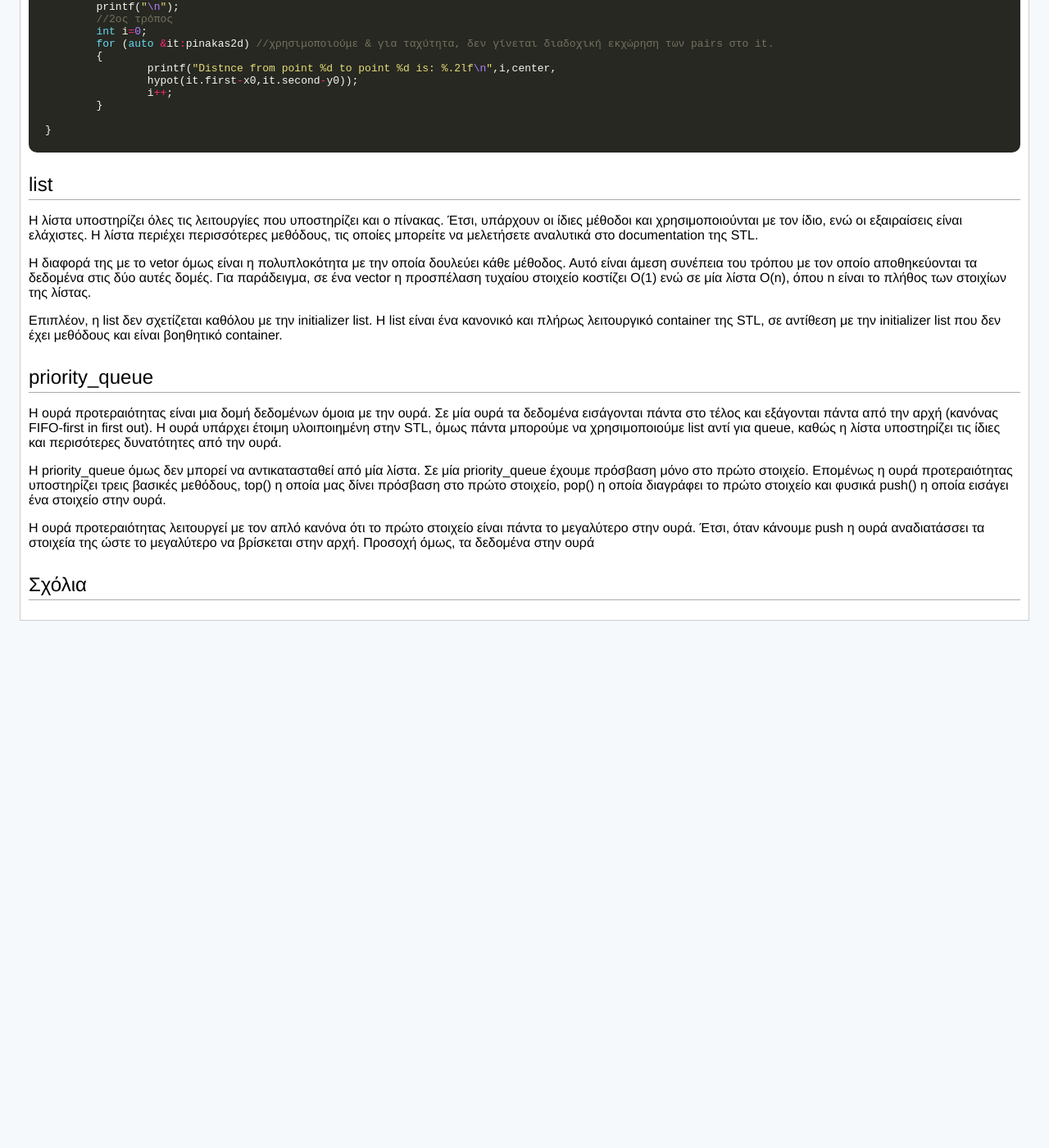
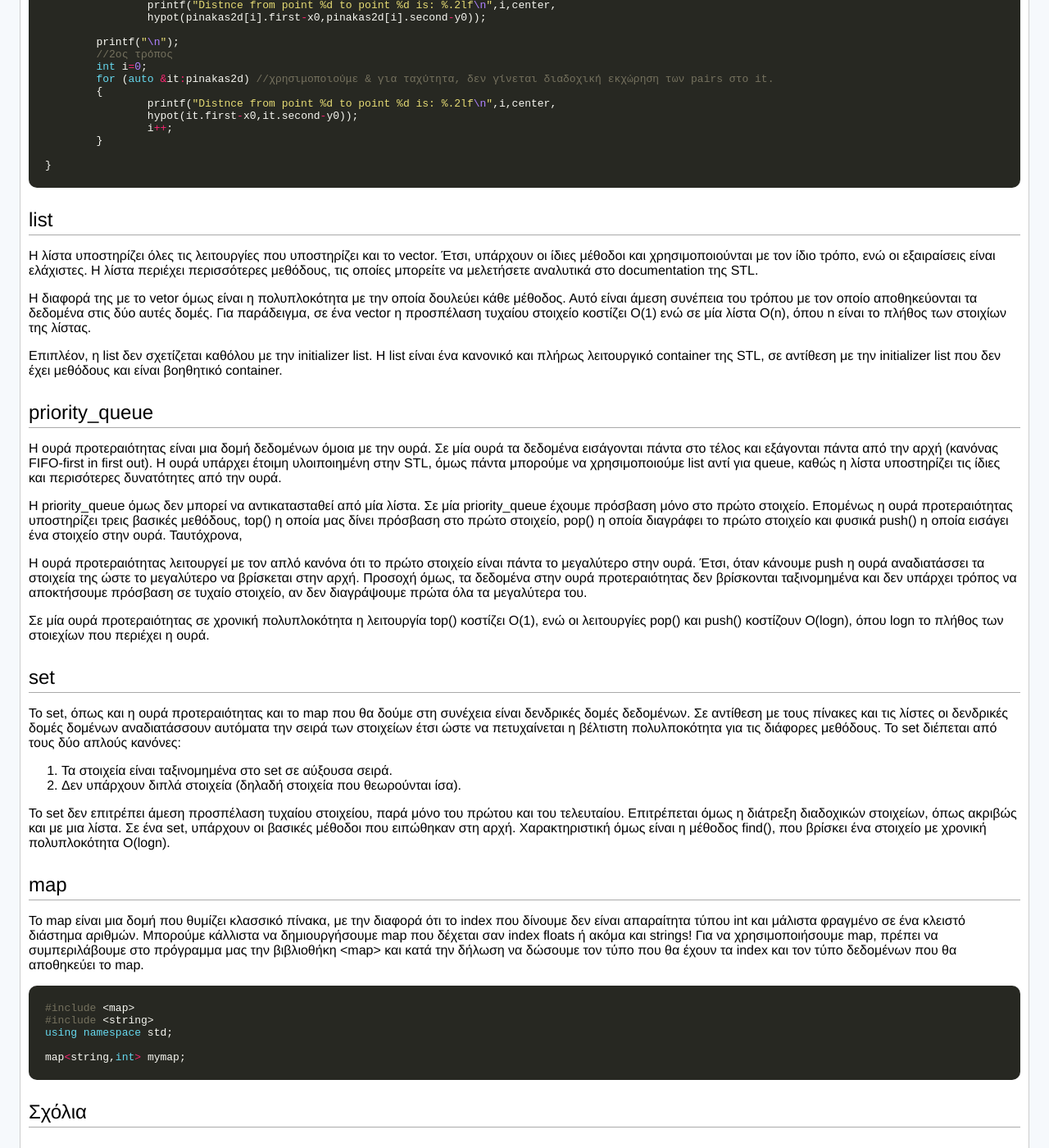
Before and after one commit to kallinikos/kallinikos.github.io, a Jekyll site: the page built from _posts/2017-08-23-STL.md, in a window 1280 px wide and 1400 px high, scrolled down 5204 px. Shown: the whole window at 82% size. Built offline with Jekyll 4.4.1, drawn with Linux system fonts in a browser that asks for light colours; comment, search, counter and statistics services are not loaded; before the commit the page ends 5969 px from its top, so only the background shows below that.

Commit message:
Update 2017-08-23-STL.md

````diff
--- a/_posts/2017-08-23-STL.md
+++ b/_posts/2017-08-23-STL.md
@@ -190,7 +190,7 @@
 }
 ```
 ## list
-Η λίστα υποστηρίζει όλες τις λειτουργίες που υποστηρίζει και ο πίνακας. Έτσι, υπάρχουν οι ίδιες μέθοδοι και χρησιμοποιούνται με τον ίδιο, ενώ οι εξαιραίσεις είναι ελάχιστες. Η λίστα περιέχει περισσότερες μεθόδους, τις οποίες μπορείτε να μελετήσετε αναλυτικά στο documentation της STL.
+Η λίστα υποστηρίζει όλες τις λειτουργίες που υποστηρίζει και το vector. Έτσι, υπάρχουν οι ίδιες μέθοδοι και χρησιμοποιούνται με τον ίδιο τρόπο, ενώ οι εξαιραίσεις είναι ελάχιστες. Η λίστα περιέχει περισσότερες μεθόδους, τις οποίες μπορείτε να μελετήσετε αναλυτικά στο documentation της STL.
 
 H διαφορά της με το vetor όμως είναι η πολυπλοκότητα με την οποία δουλεύει κάθε μέθοδος. Αυτό είναι άμεση συνέπεια του τρόπου με τον οποίο αποθηκεύονται τα δεδομένα στις δύο αυτές δομές. Για παράδειγμα, σε ένα vector η προσπέλαση τυχαίου στοιχείο κοστίζει O(1) ενώ σε μία λίστα O(n), όπου n είναι το πλήθος των στοιχίων της λίστας.
 
@@ -199,6 +199,26 @@
 ## priority_queue
 Η ουρά προτεραιότητας είναι μια δομή δεδομένων όμοια με την ουρά. Σε μία ουρά τα δεδομένα εισάγονται πάντα στο τέλος και εξάγονται πάντα από την αρχή (κανόνας FIFO-first in first out). Η ουρά υπάρχει έτοιμη υλοιποιημένη στην STL, όμως πάντα μπορούμε να χρησιμοποιούμε list αντί για queue, καθώς η λίστα υποστηρίζει τις ίδιες και περισότερες δυνατότητες από την ουρά.
 
-Η priority_queue όμως δεν μπορεί να αντικατασταθεί από μία λίστα. Σε μία priority_queue έχουμε πρόσβαση μόνο στο πρώτο στοιχείο. Επομένως η ουρά προτεραιότητας υποστηρίζει τρεις βασικές μεθόδους, top() η οποία μας δίνει πρόσβαση στο πρώτο στοιχείο, pop() η οποία διαγράφει το πρώτο στοιχείο και φυσικά push() η οποία εισάγει ένα στοιχείο στην ουρά.
+Η priority_queue όμως δεν μπορεί να αντικατασταθεί από μία λίστα. Σε μία priority_queue έχουμε πρόσβαση μόνο στο πρώτο στοιχείο. Επομένως η ουρά προτεραιότητας υποστηρίζει τρεις βασικές μεθόδους, top() η οποία μας δίνει πρόσβαση στο πρώτο στοιχείο, pop() η οποία διαγράφει το πρώτο στοιχείο και φυσικά push() η οποία εισάγει ένα στοιχείο στην ουρά. Ταυτόχρονα,
 
-Η ουρά προτεραιότητας λειτουργεί με τον απλό κανόνα ότι το πρώτο στοιχείο είναι πάντα το μεγαλύτερο στην ουρά. Έτσι, όταν κάνουμε push η ουρά αναδιατάσσει τα στοιχεία της ώστε το μεγαλύτερο να βρίσκεται στην αρχή. Προσοχή όμως, τα δεδομένα στην ουρά
+Η ουρά προτεραιότητας λειτουργεί με τον απλό κανόνα ότι το πρώτο στοιχείο είναι πάντα το μεγαλύτερο στην ουρά. Έτσι, όταν κάνουμε push η ουρά αναδιατάσσει τα στοιχεία της ώστε το μεγαλύτερο να βρίσκεται στην αρχή. Προσοχή όμως, τα δεδομένα στην ουρά προτεραιότητας δεν βρίσκονται ταξινομημένα και δεν υπάρχει τρόπος να αποκτήσουμε πρόσβαση σε τυχαίο στοιχείο, αν δεν διαγράψουμε πρώτα όλα τα μεγαλύτερα του.
+
+Σε μία ουρά προτεραιότητας σε χρονική πολυπλοκότητα η λειτουργία top() κοστίζει Ο(1), ενώ οι λειτουργίες pop() και push() κοστίζουν O(logn), όπου logn το πλήθος των στοιεχίων που περιέχει η ουρά.
+
+## set
+Το set, όπως και η ουρά προτεραιότητας και το map που θα δούμε στη συνέχεια είναι δενδρικές δομές δεδομένων. Σε αντίθεση με τους πίνακες και τις λίστες οι δενδρικές δομές δομένων αναδιατάσσουν αυτόματα την σειρά των στοιχείων έτσι ώστε να πετυχαίνεται η βέλτιστη πολυλποκότητα για τις διάφορες μεθόδους. Το set διέπεται από τους δύο απλούς κανόνες:
+1. Τα στοιχεία είναι ταξινομημένα στο set σε αύξουσα σειρά.
+2. Δεν υπάρχουν διπλά στοιχεία (δηλαδή στοιχεία που θεωρούνται ίσα).
+
+Το set δεν επιτρέπει άμεση προσπέλαση τυχαίου στοιχείου, παρά μόνο του πρώτου και του τελευταίου. Επιτρέπεται όμως η διάτρεξη διαδοχικών στοιχείων, όπως ακριβώς και με μια λίστα. Σε ένα set, υπάρχουν οι βασικές μέθοδοι που ειπώθηκαν στη αρχή. Χαρακτηριστική όμως είναι η μέθοδος find(), που βρίσκει ένα στοιχείο με χρονική πολυπλοκότητα O(logn).
+
+## map
+Το map είναι μια δομή που θυμίζει κλασσικό πίνακα, με την διαφορά ότι το index που δίνουμε δεν είναι απαραίτητα τύπου int και μάλιστα φραγμένο σε ένα κλειστό διάστημα αριθμών. Μπορούμε κάλλιστα να δημιουργήσουμε map που δέχεται σαν index floats ή ακόμα και strings! Για να χρησιμοποιήσουμε map, πρέπει να συμπεριλάβουμε στο πρόγραμμα μας την βιβλιοθήκη <map> και κατά την δήλωση να δώσουμε τον τύπο που θα έχουν τα index και τον τύπο δεδομένων που θα αποθηκεύει το map.
+
+```c++
+#include <map>
+#include <string>
+using namespace std;
+
+map<string,int> mymap;
+```
````
